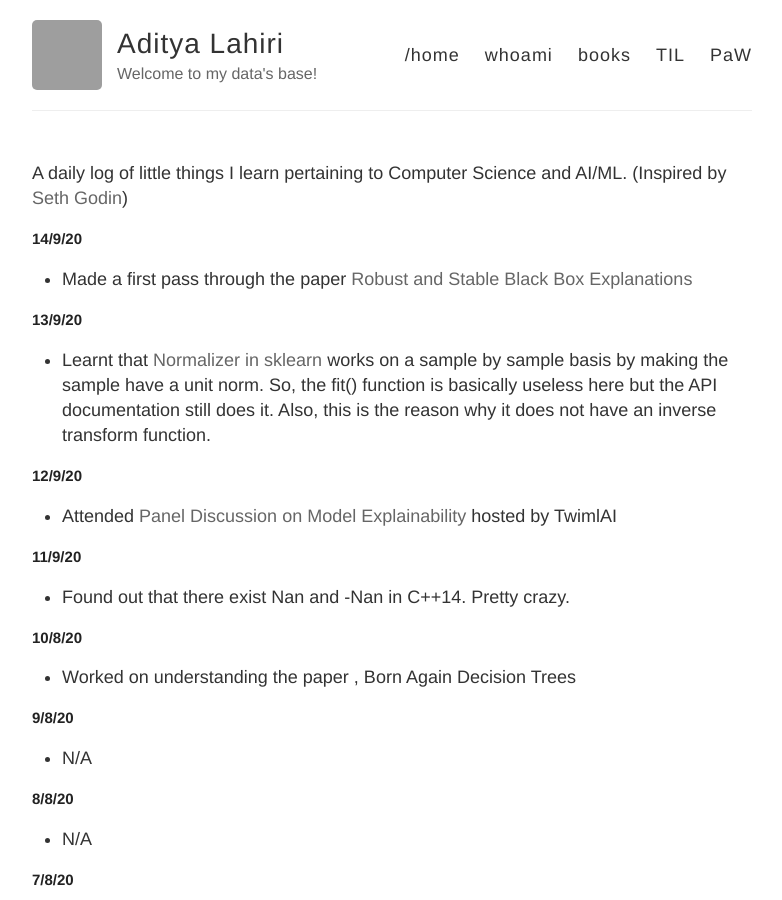
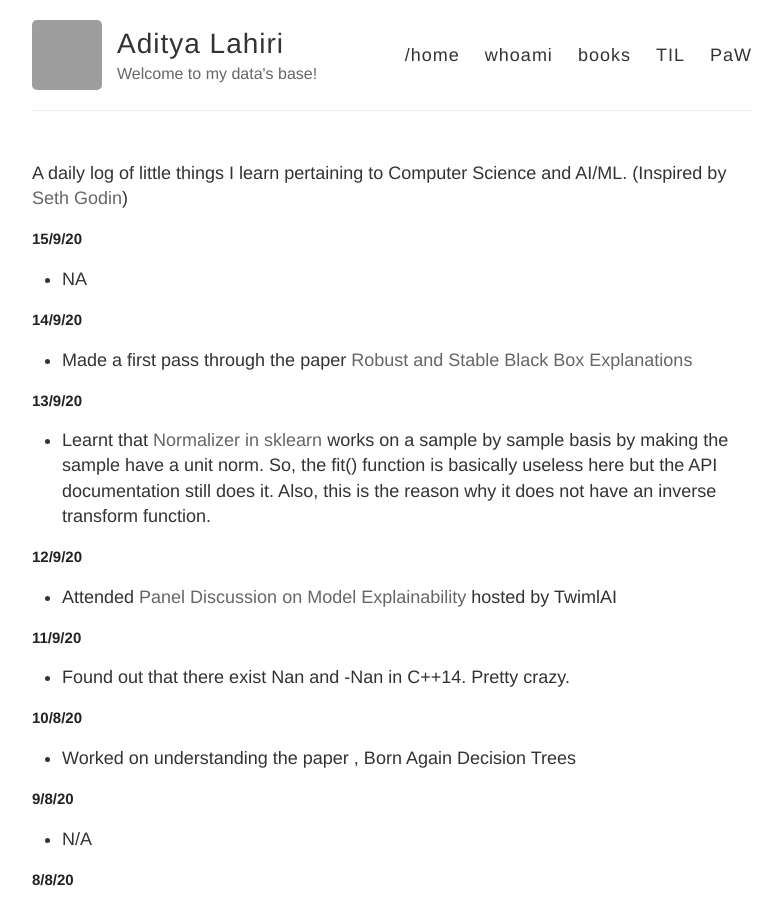
Before and after one commit to adityalahiri/adityalahiri.github.io, a Jekyll site: the page built from TIL.md, in a window 1280 px wide and 900 px high. Shown: the whole window, without its empty margins (248-1030 px from the left). Built offline with Jekyll 4.4.1, drawn with Linux system fonts in a browser that asks for light colours; our own code applies the rules of GitHub Pages for plain Markdown files; grey boxes are pictures that could not be loaded.

Commit message:
Update for 15/9

```diff
--- a/TIL.md
+++ b/TIL.md
@@ -1,5 +1,9 @@
 A daily log of little things I learn pertaining to Computer Science and AI/ML.
 (Inspired by [Seth Godin](https://seths.blog/))
+
+## 15/9/20
+
+* NA
 
 ## 14/9/20
 
```
